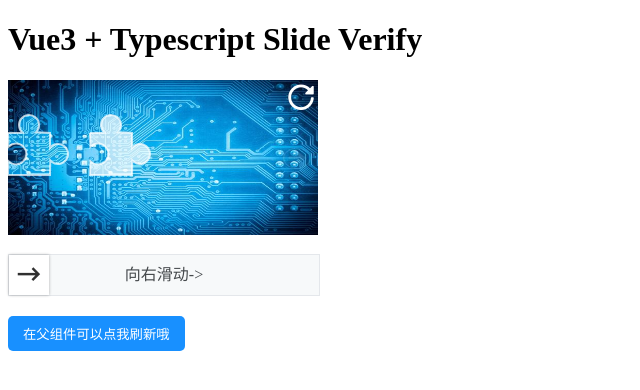
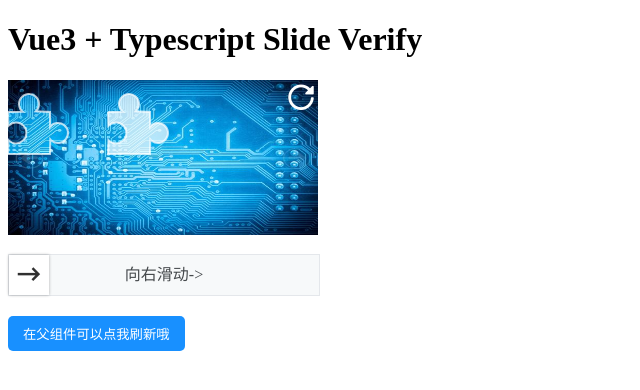
Before and after one commit to monoplasty/vue3-slide-verify, a Vue app: page / in a window 1280 px wide. Shown: the top 390 px of the page, without its empty margins (0-640 px from the left). Built offline with nearby package versions, Linux system fonts and the light colour scheme.

Commit message:
feat: 增加offset参数

```diff
--- a/src/App.vue
+++ b/src/App.vue
@@ -6,6 +6,7 @@
       :imgs="imgs"
       :slider-text="text"
       :accuracy="accuracy"
+      :offset="100"
       @again="onAgain"
       @success="onSuccess"
       @fail="onFail"
```
Also changed, not shown: package.json (+8 -0 lines).
